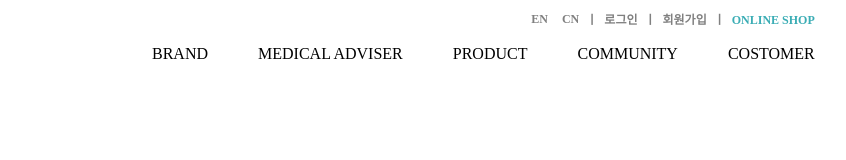
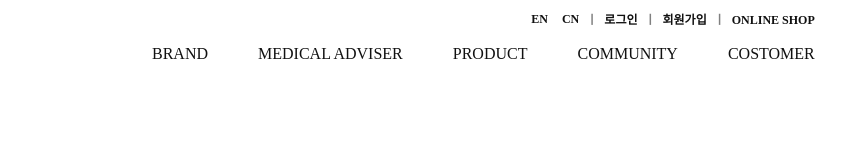
Before and after one commit to yeojin980/portfolio-web-sorbebe, a plain HTML site: page index.html in a window 1280 px wide. Shown: the top 160 px of the page, without its empty margins (118-964 px from the left). Drawn offline with Linux system fonts and the light colour scheme; files that its build step writes are made by us from their sources.

Commit message:
style.css

```diff
--- a/css/style.css
+++ b/css/style.css
@@ -150,3 +150,7 @@ footer{
     background-color:#32404d;
     text-align: center;
 }
+
+body, body * {
+  color: #111 !important;
+}
```
